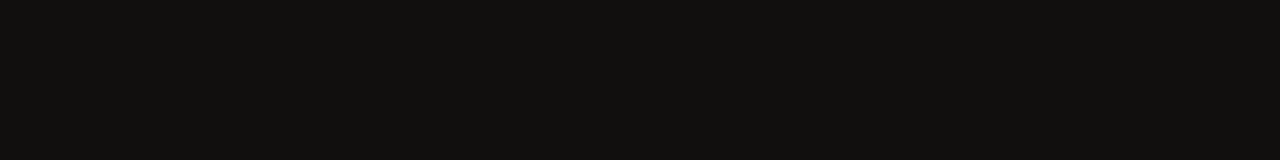
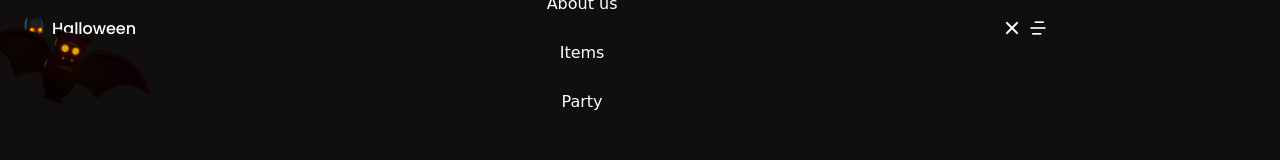
Before and after one commit to freetimezp/js-halloween-01, a plain HTML site: page index.html in a window 1280 px wide. Drawn offline with nearby package versions, Linux system fonts and the light colour scheme; a web font is replaced by a local one.

Commit message:
02. js-halloween-01. Header menu section.

```diff
--- a/assets/css/styles.css
+++ b/assets/css/styles.css
@@ -142,7 +142,96 @@ img {
 }
 
 /*=============== HEADER & NAV ===============*/
+.header {
+    position: fixed;
+    width: 100%;
+    background: transparent;
+    top: 0;
+    left: 0;
+    z-index: var(--z-fixed);
+    transition: all 0.3s ease;
+}
 
+.nav {
+    position: relative;
+    height: var(--header-height);
+    display: flex;
+    justify-content: space-between;
+    align-items: center;
+}
+
+.nav__logo,
+.nav__toggle,
+.nav__close {
+    display: inline-flex;
+    color: var(--white-color);
+}
+
+.nav__logo {
+    align-items: center;
+    column-gap: 0.5rem;
+    font-weight: var(--font-medium);
+    transition: all 0.4s ease-in-out;
+}
+
+.nav__logo img {
+    width: 20px;
+}
+
+.nav__logo:hover {
+    color: var(--first-color);
+}
+
+.nav__toggle {
+    font-size: 1.25rem;
+    cursor: pointer;
+}
+
+@media screen and (max-width: 767px) {
+    .nav__menu {
+        position: fixed;
+        top: -100%;
+        left: 0;
+        background-color: var(--body-color);
+        width: 100%;
+        box-shadow: 0 4px 8px hsla(22, 10%, 2%, 0.5);
+        padding-block: 3.5rem 3rem;
+        border-radius: 0 0 2rem 2rem;
+        transition: all 0.4s ease-in-out;
+    }
+}
+
+.nav__list {
+    display: flex;
+    flex-direction: column;
+    text-align: center;
+    row-gap: 1.5rem;
+}
+
+.nav__link {
+    color: var(--white-color);
+    font-family: var(--second-font);
+    transition: all 0.4s ease-in-out;
+}
+
+.nav__link:hover {
+    color: var(--first-color);
+}
+
+.nav__close {
+    position: absolute;
+    top: 1rem;
+    right: 1.5rem;
+    font-size: 1.5rem;
+    cursor: pointer;
+}
+
+.nav__img {
+    width: 180px;
+    position: absolute;
+    top: 40%;
+    left: -3rem;
+}
 
 /* Show menu */
 
@@ -157,7 +246,6 @@ img {
 
 
 /* Star animation */
-
 
 
 /*=============== BUTTON ===============*/
--- a/index.html
+++ b/index.html
@@ -18,7 +18,39 @@
     <body>
         <!--==================== HEADER ====================-->
         <header class="header" id="header">
+            <nav class="nav container">
+                <a href="#" class="nav__logo">
+                    <img src="assets/img/logo-skull.png" alt="logo">
+                    Halloween
+                </a>
 
+                <div class="nav__menu" id="nav-menu">
+                    <ul class="nav__list">
+                        <li class="nav__item">
+                            <a href="#home" class="nav__link">Home</a>
+                        </li>
+                        <li class="nav__item">
+                            <a href="#about" class="nav__link">About us</a>
+                        </li>
+                        <li class="nav__item">
+                            <a href="#items" class="nav__link">Items</a>
+                        </li>
+                        <li class="nav__item">
+                            <a href="#party" class="nav__link">Party</a>
+                        </li>
+                    </ul>
+
+                    <div class="nav__close" id="nav-close">
+                        <div class="ri-close-line"></div>
+                    </div>
+
+                    <img src="assets/img/nav-bat.png" alt="bat" class="nav__img">
+                </div>
+
+                <div class="nav__toggle" id="nav-toggle">
+                    <i class="ri-menu-4-line"></i>
+                </div>
+            </nav>
         </header>
 
         <!--==================== MAIN ====================-->
```
Lines whose indentation alone changed are shown as unchanged.
